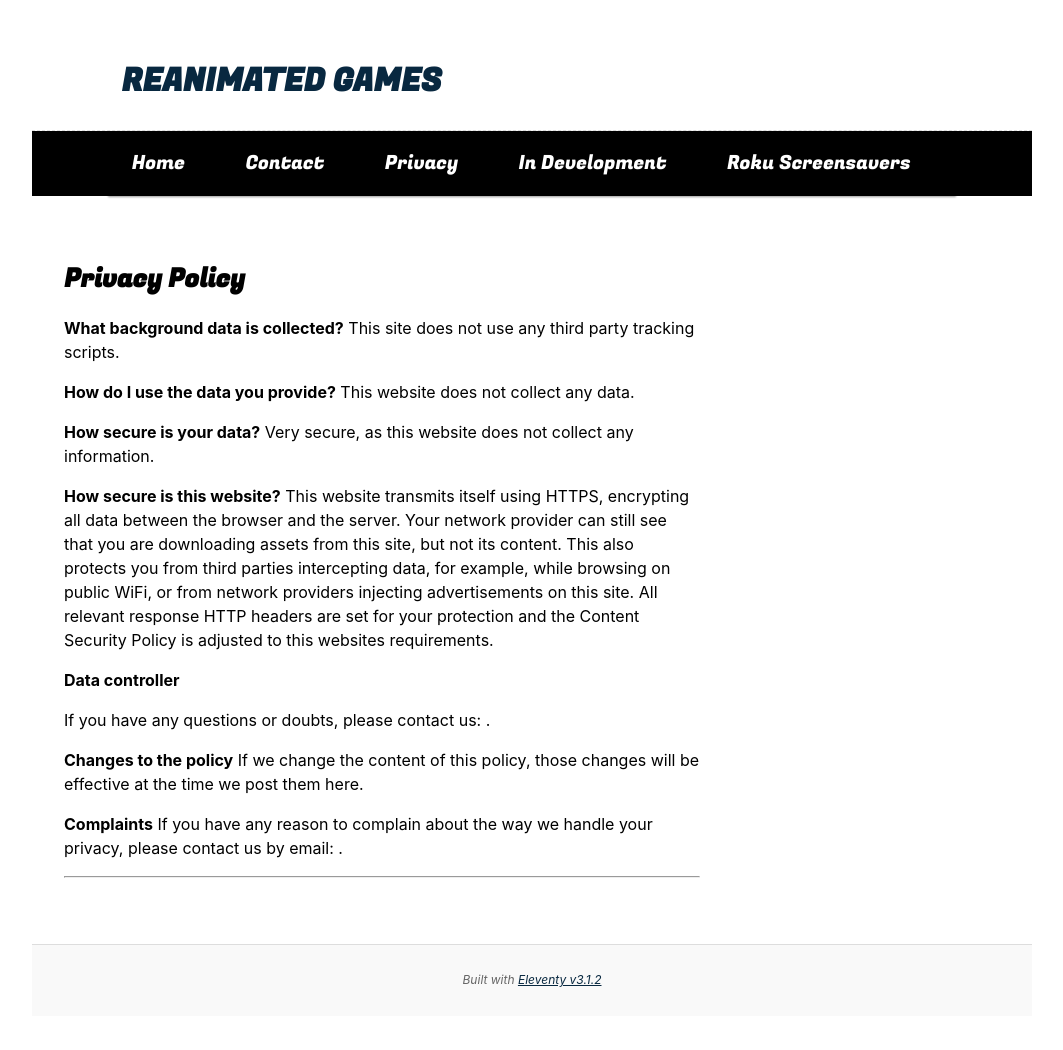
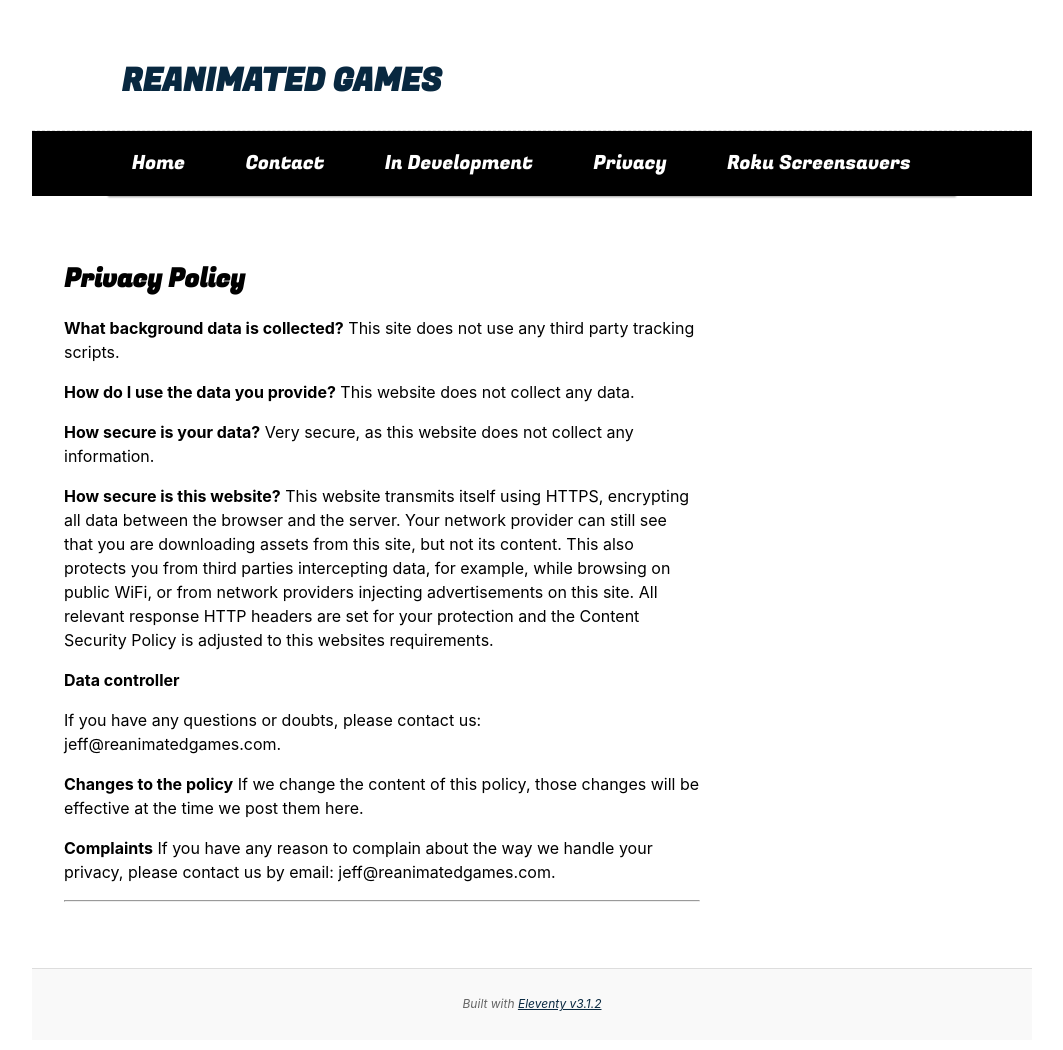
Before and after one commit to ReanimatedGames/reanimatedwebtest, a plain HTML site: page privacy/index.html in a window 1280 px wide. Shown: the whole page, without its empty margins (108-1171 px from the left). Drawn offline with Linux system fonts and the light colour scheme.

Commit message:
Fix the privacy e-mails.

```diff
--- a/privacy/index.html
+++ b/privacy/index.html
@@ -513,8 +513,8 @@
 					<ul class="nav" id="nav-list">
 						<li class="nav-item"><a href="/">Home</a></li>
 						<li class="nav-item"><a href="/contact/">Contact</a></li>
+						<li class="nav-item"><a href="/indevelopment/">In Development</a></li>
 						<li class="nav-item"><a href="/privacy/" aria-current="page">Privacy</a></li>
-						<li class="nav-item"><a href="/indevelopment/">In Development</a></li>
 						<li class="nav-item"><a href="/roku/">Roku Screensavers</a></li>
 					</ul>
 				</nav>
@@ -536,11 +536,11 @@
 <p><strong>How secure is this website?</strong>
 This website transmits itself using HTTPS, encrypting all data between the browser and the server. Your network provider can still see that you are downloading assets from this site, but not its content. This also protects you from third parties intercepting data, for example, while browsing on public WiFi, or from network providers injecting advertisements on this site. All relevant response HTTP headers are set for your protection and the Content Security Policy is adjusted to this websites requirements.</p>
 <p><strong>Data controller</strong></p>
-<p>If you have any questions or doubts, please contact us: .</p>
+<p>If you have any questions or doubts, please contact us: jeff@reanimatedgames.com.</p>
 <p><strong>Changes to the policy</strong>
 If we change the content of this policy, those changes will be effective at the time we post them here.</p>
 <p><strong>Complaints</strong>
-If you have any reason to complain about the way we handle your privacy, please contact us by email: .</p>
+If you have any reason to complain about the way we handle your privacy, please contact us by email: jeff@reanimatedgames.com.</p>
 <hr>
 
     </div>
@@ -557,7 +557,7 @@
 			</footer>
 		</div>
 
-		<!-- This page `/privacy/` was built on 2026-01-10T05:05:02.462Z -->
+		<!-- This page `/privacy/` was built on 2026-01-10T19:36:26.101Z -->
 		<script type="module" src="/dist/V11MkKTbO3.js"></script>
 
 
```
Also changed, not shown: 404.html (+2 -2 lines), blog/contracting-visualaudio-assets/index.html (+2 -2 lines), blog/deadburg-is-available/index.html (+2 -2 lines), blog/deadburg-is-now-available-on-steam/index.html (+2 -2 lines), blog/index.html (+2 -2 lines), blog/local-co-op-on-the-same-console-is-not-supported/index.html (+2 -2 lines), contact/index.html (+2 -2 lines), indevelopment/index.html (+2 -2 lines), index.html (+2 -2 lines), roku/index.html (+2 -2 lines), sitemap.xml (+7 -7 lines), tags/index.html (+2 -2 lines), tags/news/index.html (+2 -2 lines).
